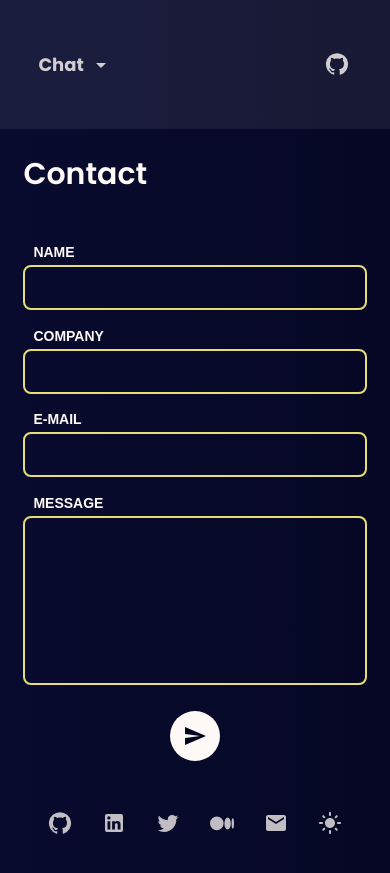
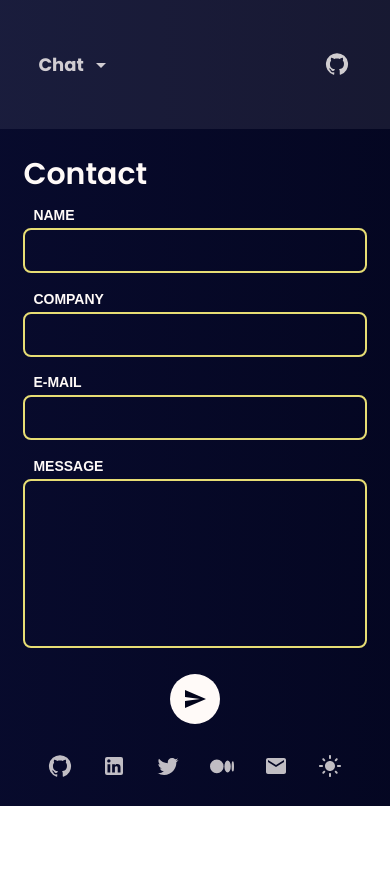
Before and after one commit to danielcli-dev/portfolio, a React (Create React App) app: page / in a window 390 px wide. Shown: the part 1660-2533 px from the top of the page. After the commit the page ends 2466 px from the top, so only its background shows below. Built offline with nearby package versions, Linux system fonts and the light colour scheme.

Commit message:
Moved footer into Contact component

```diff
--- a/src/App.css
+++ b/src/App.css
@@ -58,13 +58,6 @@
   overflow: hidden;
 }
 
-.app__footer {
-  margin-bottom: 4vh;
-}
-.mobile-only {
-  display: none;
-}
-
 @media (max-width: 1024px) {
   .app__container {
     width: 100%;
@@ -80,7 +73,5 @@
     overflow-y: scroll;
     justify-content: flex-start;
   }
-  .mobile-only {
-    display: flex;
-  }
+
 }
--- a/src/App.js
+++ b/src/App.js
@@ -33,9 +33,7 @@ function App() {
         <Projects active={active} />
         <Contact active={active} />
 
-        <div className="app__footer mobile-only">
-          <Footer active={active} />
-        </div>
+
       </div>
     </div>
   );
--- a/src/Contact.css
+++ b/src/Contact.css
@@ -131,18 +131,24 @@ textarea:focus {
 .submitButtonConfirmed.active {
   display: flex;
 }
-
+.app__footer {
+  display: flex;
+  justify-content: center;
+}
+.mobile-only {
+  display: none;
+}
 @media (max-width: 1024px) {
   .contact__container {
     display: flex;
     flex-direction: column;
     padding: 6vw;
-    height: fit-content;
-    height: 5500px;
   }
   .contact {
     flex: none;
-    height: 70vh;
+    flex-direction: column;
+    margin-bottom: 30px;
+
   }
 
   .contact__box {
@@ -155,4 +161,7 @@ textarea:focus {
   .contact__box .contact__label {
     font-size: 14px;
   }
+  .mobile-only {
+    display: flex;
+  }
 }
--- a/src/Contact.js
+++ b/src/Contact.js
@@ -3,7 +3,7 @@ import "./Contact.css";
 import { db } from "./firebase";
 import { addDoc, collection, serverTimestamp } from "firebase/firestore";
 import SendIcon from "@mui/icons-material/Send";
-
+import Footer from "./Footer";
 function Contact({ active }) {
   const [name, setName] = useState("");
   const [company, setCompany] = useState("");
@@ -89,6 +89,9 @@ function Contact({ active }) {
           </form>
         </div>
       </div>
+      <div className="app__footer mobile-only">
+        <Footer active={active} />
+      </div>
     </div>
   );
 }
--- a/src/Projects.css
+++ b/src/Projects.css
@@ -4,9 +4,8 @@
   height: 85%;
   padding: 3vw;
 
-/* testing- keep overflow? */
-    /* overflow: scroll; */
-
+  /* testing- keep overflow? */
+  /* overflow: scroll; */
 }
 
 .projects__container.active {
```
